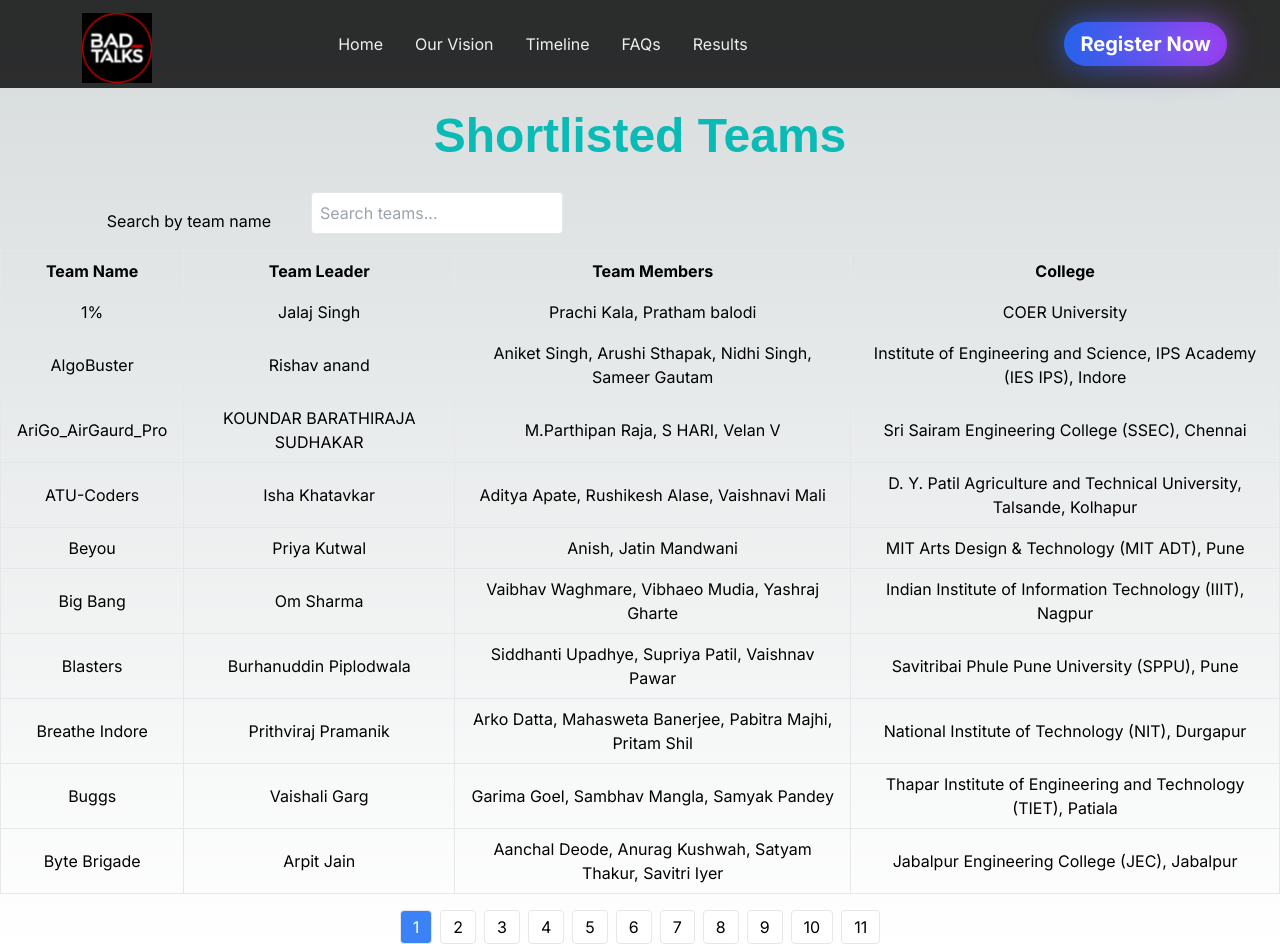
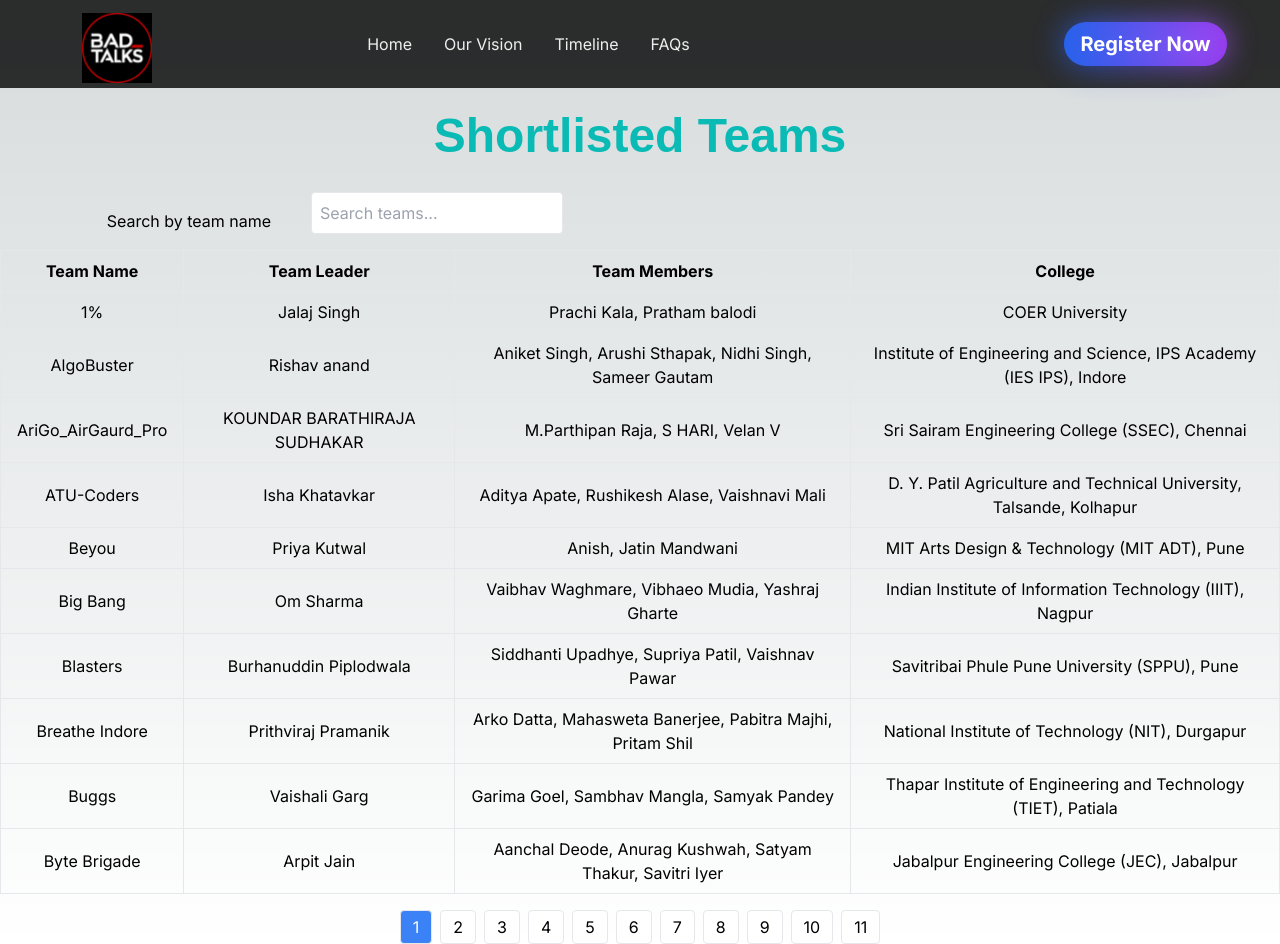
Before and after one commit to birlaPranjal/BadTalks, a Next.js app: page /results in a window 1280 px wide. Built offline with nearby package versions, Linux system fonts and the light colour scheme; a web font is replaced by a local one.

Commit message:
logo scald

```diff
--- a/public/data/navData.ts
+++ b/public/data/navData.ts
@@ -15,8 +15,4 @@ export const navData = [
     title: "FAQs",
     path: "/#faqs",
   },
-  {
-    title: "Results",
-    path: "/results",
-  },
 ];
--- a/src/components/HomePage.tsx
+++ b/src/components/HomePage.tsx
@@ -3,10 +3,8 @@ import { motion } from "framer-motion"; // Import motion from framer-motion
 import Navbar from "./common/Navbar";
 import SectionDividerLine from "./SectionDividerLine";
 import Link from "next/link";
-import TechnologyCarnivalHeader from "./TechnologyCarnivalHeader";
 import heroImage from "../../public/heroImage.svg"
 import Timeline from "./Timeline";
-import PrizeGrid from "./PrizeGrid";
 import Faqs from "./Faqs";
 import TeamSection from "./TeamSection";
 import MayorsKeynote from "./MayorsKeynote";
@@ -15,8 +13,6 @@ import Footer from "@/components/common/Footer";
 import { Turret_Road } from "next/font/google";
 import CommunityPartners from "./Partners";
 import Image from "next/image";
-
-
 export const turret = Turret_Road({
   weight: "800",
   subsets: ["latin"],
--- a/src/components/Partners.tsx
+++ b/src/components/Partners.tsx
@@ -17,7 +17,7 @@ const PartnersSection: React.FC = () => {
               Powered By
             </h2>
       <div className="flex items-center justify-center pb-16 ">
-            <Image src={geek} alt={"geek"} width={300} height={100} objectFit="contain" className={`scale-150`} />
+            <Image src={geek} alt={"geek"} width={300} height={100} objectFit="contain" className={`md:scale-150`} />
 
         </div>
       {partners.map((partnerCategory, index) => (
```
